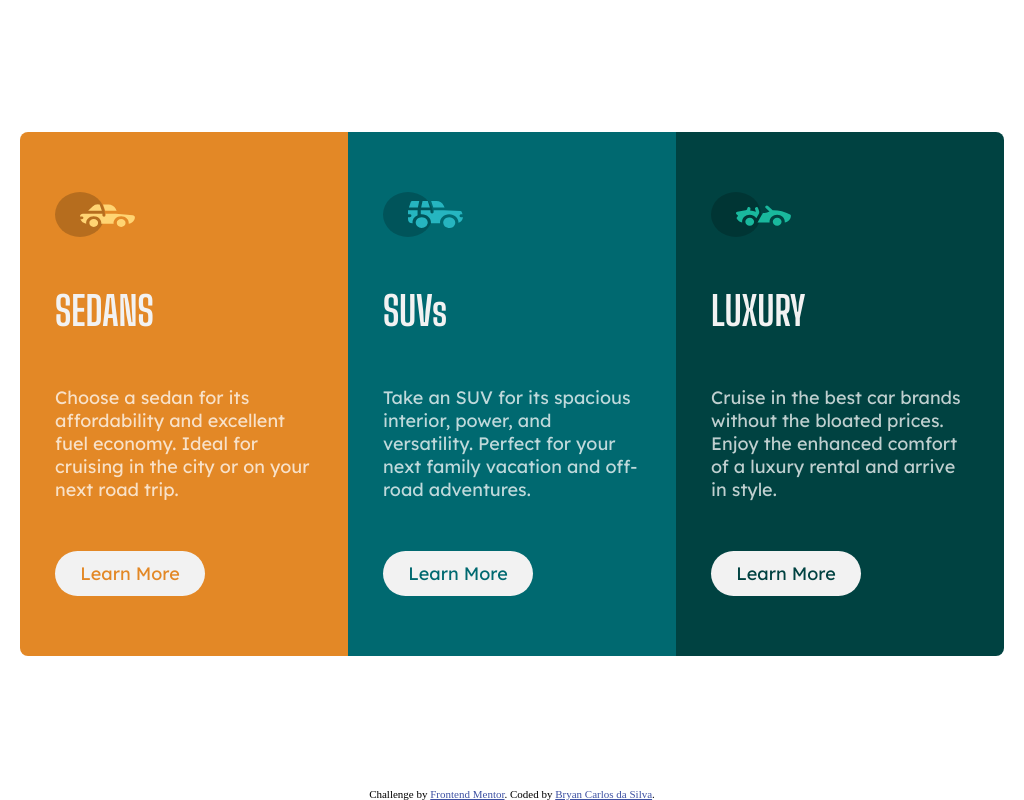
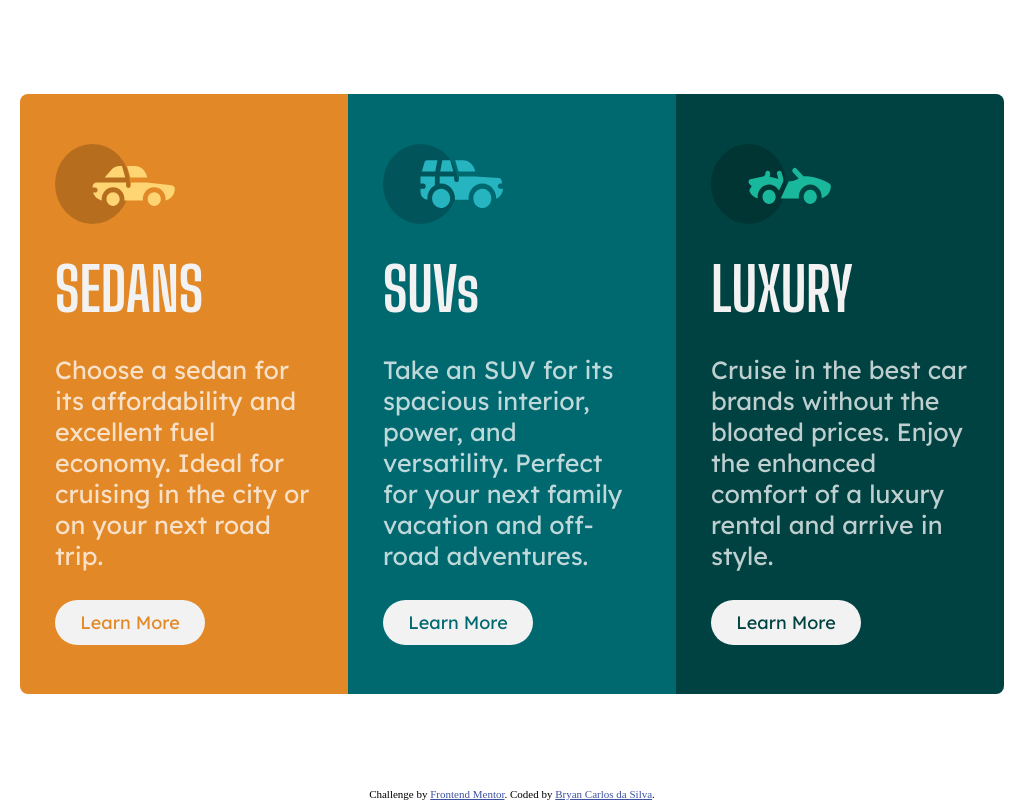
Before and after one commit to BryanCarlos/three-column-preview, a plain HTML site: page index.html in a window 1024 px wide. Drawn offline with Linux system fonts and the light colour scheme.

Commit message:
Live site URL updated and changed responsive height

```diff
--- a/style.css
+++ b/style.css
@@ -180,7 +180,7 @@ h1 {
     }
 
     .column {
-        height: 70%;
+        height: 600px;
     }
 
     .sedan {
@@ -196,11 +196,11 @@ h1 {
     }
 
     h1 {
-        font-size: 40px;
+        font-size: 60px;
     }
 
     .paragraph {
-        font-size: 18px;
+        font-size: 25px;
     }
 
     .buttonLearn {
@@ -210,7 +210,7 @@ h1 {
     }
 
     .column-content img {
-        width: 80px;
-        height: 45px;
+        width: 120px;
+        height: 80px;
     }
 }
```
Also changed, not shown: 1 other file.
